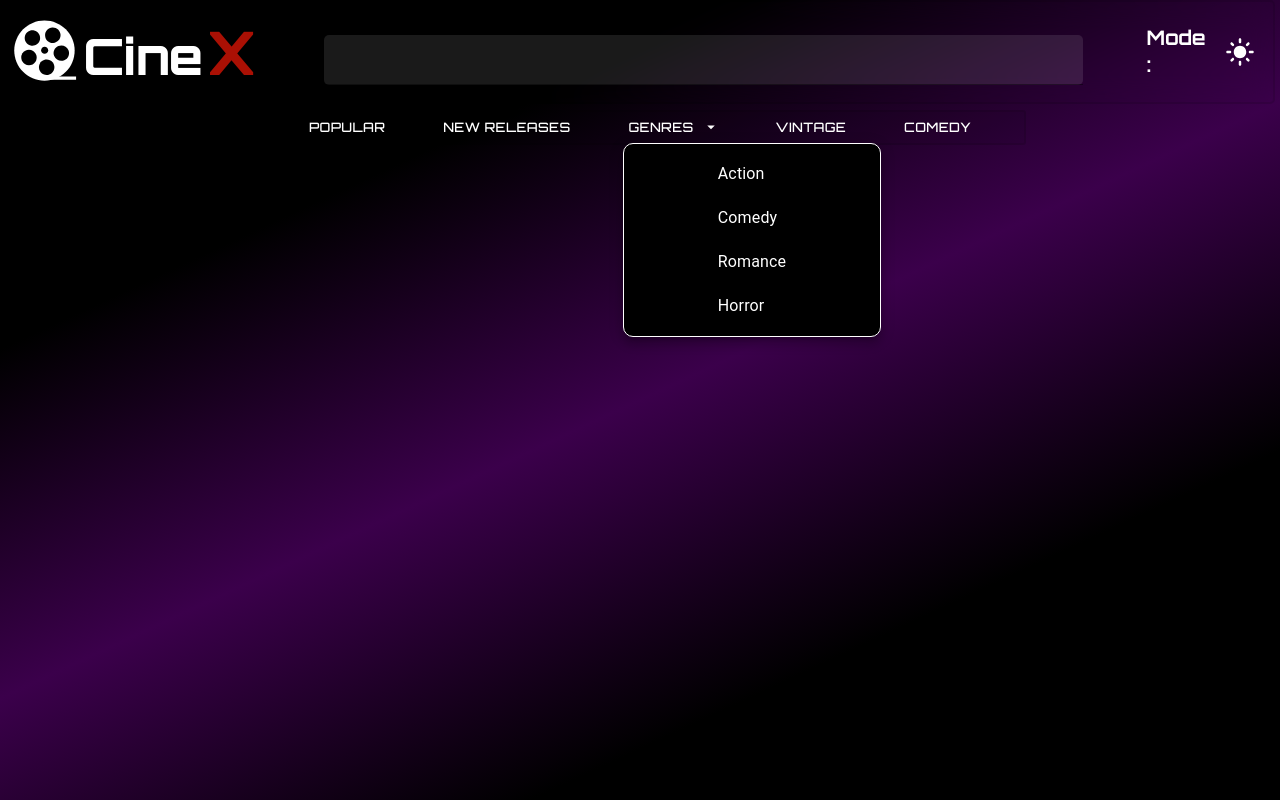
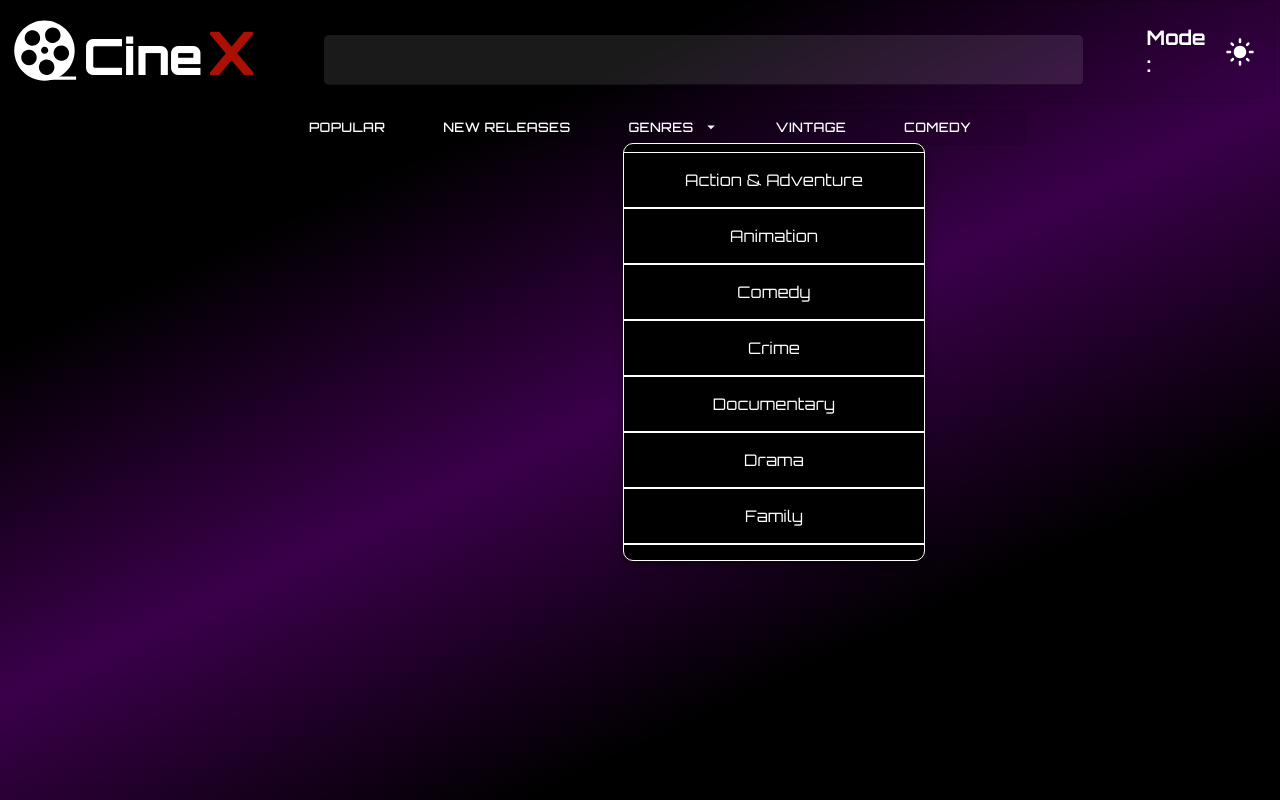
Before and after one commit to waleed2000x/CineX, a React (Vite) app: page / in a window 1280 px wide. Both pictures are taken after a click on the button "GENRES". Built offline with nearby package versions, Linux system fonts and the light colour scheme; a web font is replaced by a local one.

Commit message:
Navlinks and UI fixed

```diff
--- /dev/null
+++ b/src/components/Appbar/WideScreen/Genres.jsx
@@ -0,0 +1,119 @@
+import { Button, Menu, MenuItem, Typography } from "@mui/material";
+import { useContext, useState } from "react";
+import ArrowDropDownIcon from "@mui/icons-material/ArrowDropDown";
+import { ThemeContext } from "../../themeContext/ThemeContext";
+import { motion, AnimatePresence } from "framer-motion";
+
+export default function Genres() {
+  const { theme } = useContext(ThemeContext);
+  const [anchorEl, setAnchorEl] = useState(null);
+
+  const handleClick = (event) => {
+    if (anchorEl) {
+      setAnchorEl(null);
+    } else {
+      setAnchorEl(event.currentTarget);
+    }
+  };
+
+  const handleClose = () => {
+    setAnchorEl(null);
+  };
+
+  const handleMenuItemClick = () => {
+    setAnchorEl(null);
+  };
+
+  const iconStyle = {
+    color: theme === "light" ? "black" : "white",
+  };
+
+  const genres = [
+    "Action & Adventure",
+    "Animation",
+    "Comedy",
+    "Crime",
+    "Documentary",
+    "Drama",
+    "Family",
+    "Horror",
+    "Kids",
+    "Mystery",
+    "News",
+    "Reality",
+    "Romance",
+    "Sci-Fi & Fantasy",
+    "Soap",
+    "Talk",
+    "War & Politics",
+    "Western",
+  ];
+
+  return (
+    <Button
+      variant="text"
+      size="small"
+      color="error"
+      endIcon={<ArrowDropDownIcon style={iconStyle} />}
+      onClick={handleClick}
+    >
+      <div>
+        <Typography variant="p" color={theme === "light" ? "black" : "white"}>
+          Genres
+        </Typography>
+        <Menu
+          PaperProps={{
+            style: {
+              display: "flex",
+              justifyContent: "center",
+              background: theme === "light" ? "white" : "black",
+              color: theme === "light" ? "black" : "white",
+              width: "maxContent",
+              borderRadius: "10px",
+              border: `0.5px solid ${theme === "light" ? "black" : "white"}`,
+            },
+          }}
+          anchorEl={anchorEl}
+          open={Boolean(anchorEl)}
+          onClose={handleClose}
+        >
+          <AnimatePresence>
+            {anchorEl && (
+              <motion.div
+                initial={{ opacity: 0, x: -100 }}
+                animate={{ opacity: 1, x: 0 }}
+                exit={{ opacity: 0, x: -100 }}
+                transition={{ duration: 1 }}
+                style={{
+                  height: "50vh",
+                  overflow: "scroll",
+                }}
+              >
+                {genres.map((genre, index) => (
+                  <MenuItem
+                    key={index}
+                    style={{
+                      display: "flex",
+                      justifyContent: "center",
+                      padding: "15px 20px",
+                      width: "300px",
+                      borderTop: `0.5px solid ${
+                        theme === "light" ? "black" : "white"
+                      }`,
+                      borderBottom: `0.5px solid ${
+                        theme === "light" ? "black" : "white"
+                      }`,
+                    }}
+                    onClick={handleMenuItemClick}
+                  >
+                    <Typography variant="p">{genre}</Typography>
+                  </MenuItem>
+                ))}
+              </motion.div>
+            )}
+          </AnimatePresence>
+        </Menu>
+      </div>
+    </Button>
+  );
+}
--- a/src/components/Appbar/WideScreen/WideScreen.jsx
+++ b/src/components/Appbar/WideScreen/WideScreen.jsx
@@ -7,6 +7,7 @@ import DarkModeIcon from "@mui/icons-material/DarkMode";
 import { IconButton, TextField, Typography } from "@mui/material";
 import WideSubScreen from "./WideSubScreen";
 import { NavLink } from "react-router-dom";
+
 export default function WideScreen() {
   const { theme, setTheme } = useContext(ThemeContext);
   console.log(theme);
--- a/src/components/Appbar/WideScreen/WideSubScreen.jsx
+++ b/src/components/Appbar/WideScreen/WideSubScreen.jsx
@@ -1,31 +1,11 @@
-import { Button, Menu, MenuItem, Typography } from "@mui/material";
-import { useContext, useState } from "react";
+import { Button, Typography } from "@mui/material";
+import { useContext } from "react";
 import { ThemeContext } from "../../themeContext/ThemeContext";
-import ArrowDropDownIcon from "@mui/icons-material/ArrowDropDown";
 import { NavLink } from "react-router-dom";
+import Genres from "./Genres";
+
 export default function WideSubScreen() {
   const { theme } = useContext(ThemeContext);
-  const [anchorEl, setAnchorEl] = useState(null);
-
-  const handleClick = (event) => {
-    if (anchorEl) {
-      setAnchorEl(null); // Close the menu if it's already open
-    } else {
-      setAnchorEl(event.currentTarget);
-    }
-  };
-
-  const handleClose = () => {
-    setAnchorEl(null);
-  };
-
-  const handleMenuItemClick = () => {
-    setAnchorEl(null); // Close the menu when a menu item is clicked
-  };
-
-  const iconStyle = {
-    color: theme === "light" ? "black" : "white",
-  };
 
   return (
     <div className="subBarWidescreen">
@@ -45,65 +25,7 @@ export default function WideSubScreen() {
             New Releases
           </Typography>
         </Button>
-        <Button
-          variant="text"
-          size="small"
-          color="error"
-          endIcon={<ArrowDropDownIcon style={iconStyle} />}
-          onClick={handleClick}
-        >
-          <div>
-            <Typography
-              variant="p"
-              color={theme === "light" ? "black" : "white"}
-            >
-              Genres
-            </Typography>
-            <Menu
-              PaperProps={{
-                style: {
-                  display: "flex",
-                  justifyContent: "center",
-                  background: theme === "light" ? "white" : "black",
-                  color: theme === "light" ? "black" : "white",
-                  width: "20%",
-                  borderRadius: "10px",
-                  border: `0.5px solid ${
-                    theme === "light" ? "black" : "white"
-                  }`,
-                },
-              }}
-              anchorEl={anchorEl}
-              open={Boolean(anchorEl)}
-              onClose={handleClose}
-            >
-              <MenuItem
-                style={{ padding: "10px" }}
-                onClick={handleMenuItemClick}
-              >
-                Action
-              </MenuItem>
-              <MenuItem
-                style={{ padding: "10px" }}
-                onClick={handleMenuItemClick}
-              >
-                Comedy
-              </MenuItem>
-              <MenuItem
-                style={{ padding: "10px" }}
-                onClick={handleMenuItemClick}
-              >
-                Romance
-              </MenuItem>
-              <MenuItem
-                style={{ padding: "10px" }}
-                onClick={handleMenuItemClick}
-              >
-                Horror
-              </MenuItem>
-            </Menu>
-          </div>
-        </Button>
+        <Genres />
         <Button variant="text" size="small" color="error">
           <Typography variant="p" color={theme === "light" ? "black" : "white"}>
             Vintage
--- a/src/components/Home/Home.jsx
+++ b/src/components/Home/Home.jsx
@@ -1,6 +1,4 @@
-import axios from "axios";
 import Appbar from "../Appbar/Appbar";
-import { useEffect, useState } from "react";
 import { Outlet } from "react-router-dom";
 
 export default function Home() {
--- a/src/scss/index.scss
+++ b/src/scss/index.scss
@@ -167,7 +167,6 @@ $red: #aa1004;
   position: relative;
   cursor: pointer;
   overflow: hidden;
-
   &:hover {
     .imageTitle {
       opacity: 1;
```
Also changed, not shown: 1 other file (tests, documents, lock files or other folders).
